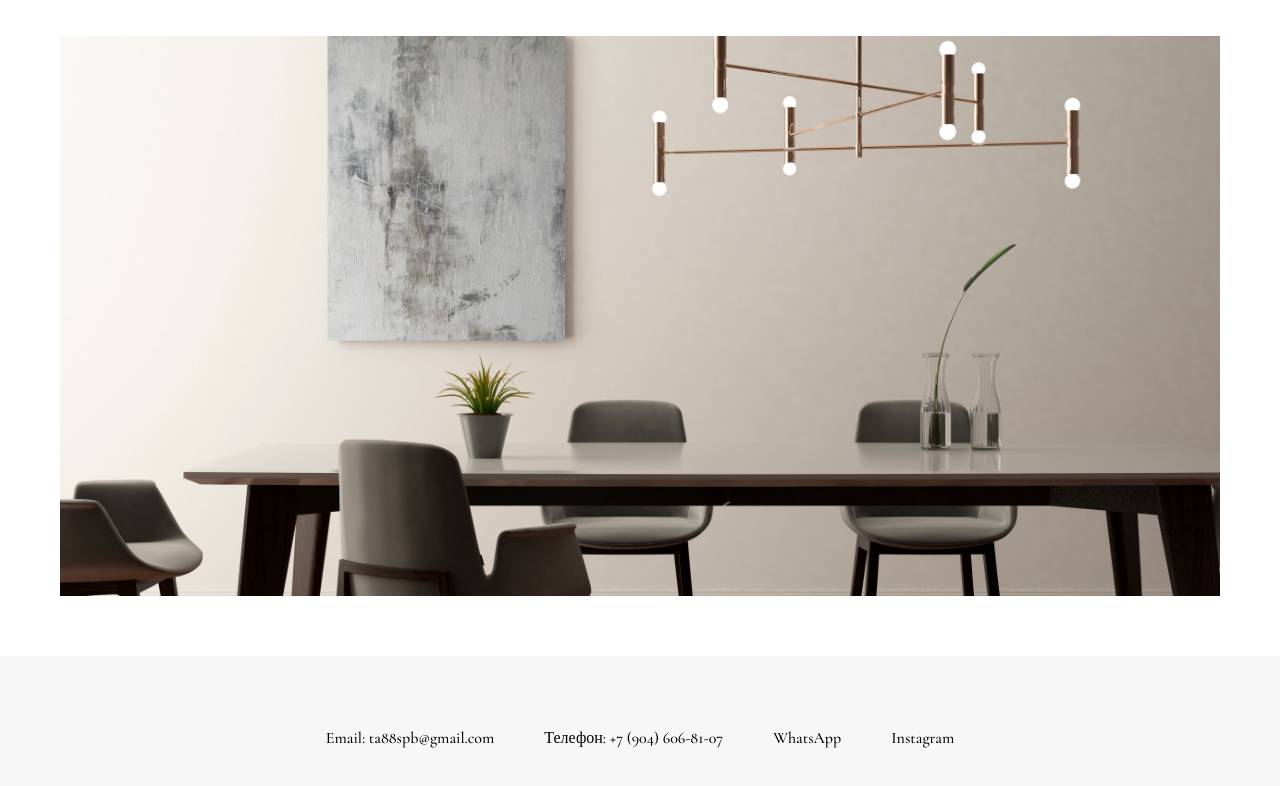
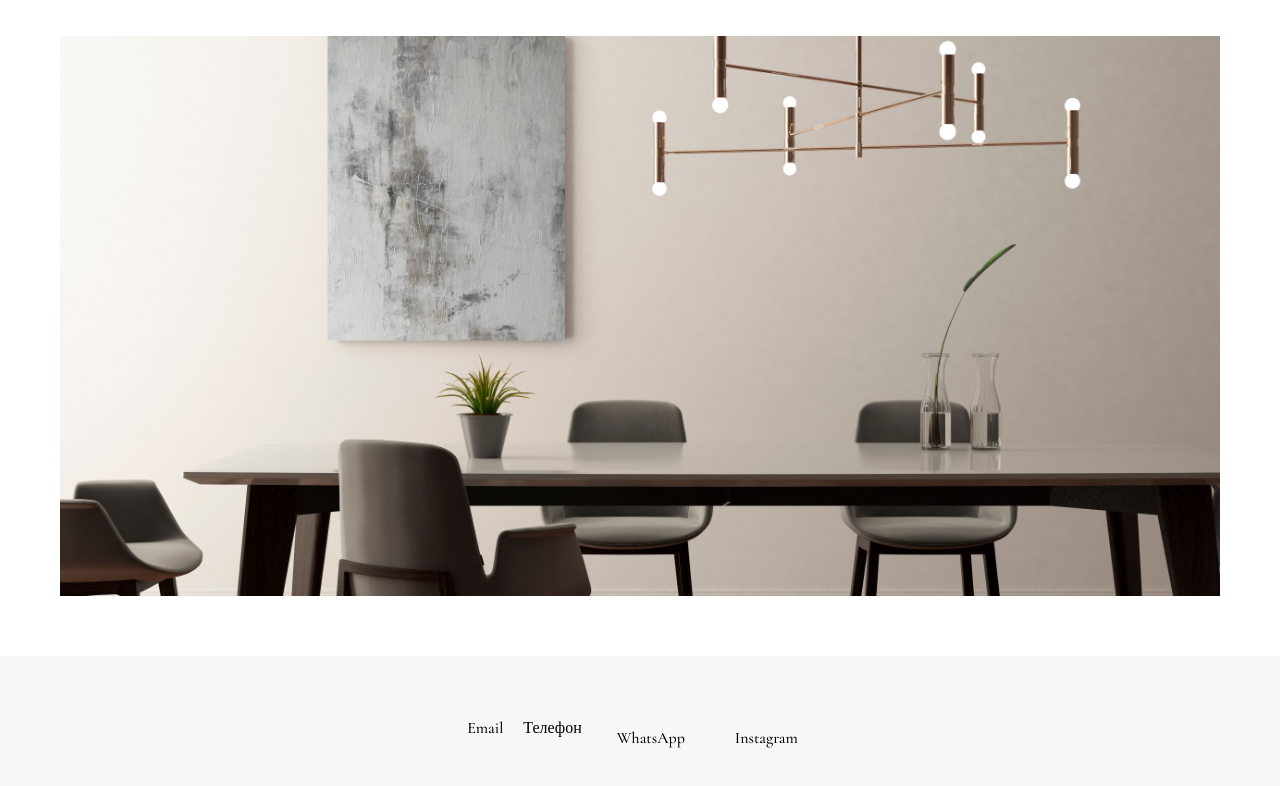
Before and after one commit to maksim92982/website, a plain HTML site: page index.html in a window 1280 px wide. Shown: the part 84-870 px from the top of the page. Drawn offline with nearby package versions, Linux system fonts and the light colour scheme; a web font is replaced by a local one.

Commit message:
Update index.html

```diff
--- a/index.html
+++ b/index.html
@@ -483,9 +483,9 @@
     <!-- Футер -->
     <footer>
         <div class="social-links">
-            <a href="mailto:ta88spb@gmail.com">Email: ta88spb@gmail.com</a>
-            <a href="tel:+79046068107">Телефон: +7 (904) 606-81-07</a>
-            <a href="https://wa.me/79046068107" target="_blank">WhatsApp</a>
+            <span>Email</span>
+            <span>Телефон</span>
+            <a href="https://wa.me/79046006365" target="_blank">WhatsApp</a>
             <a href="https://www.instagram.com/" target="_blank">Instagram</a>
         </div>
     </footer>
```
